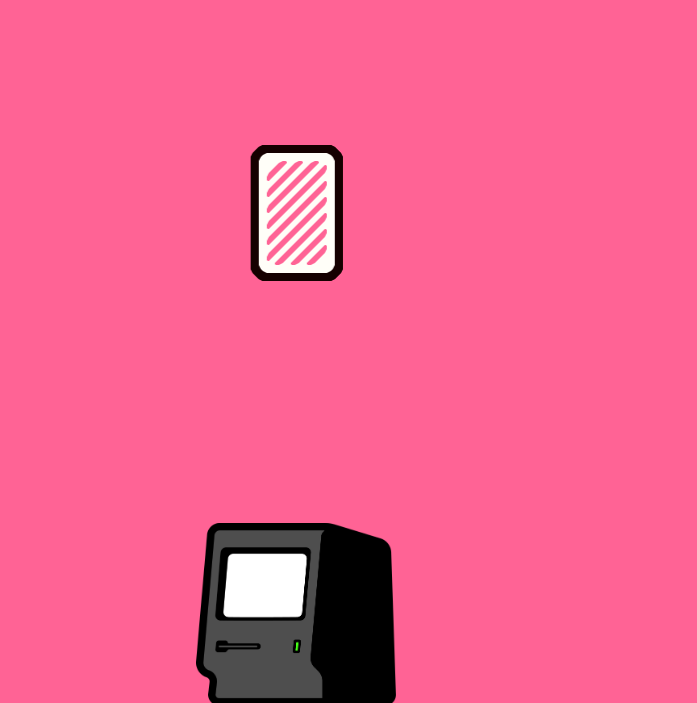
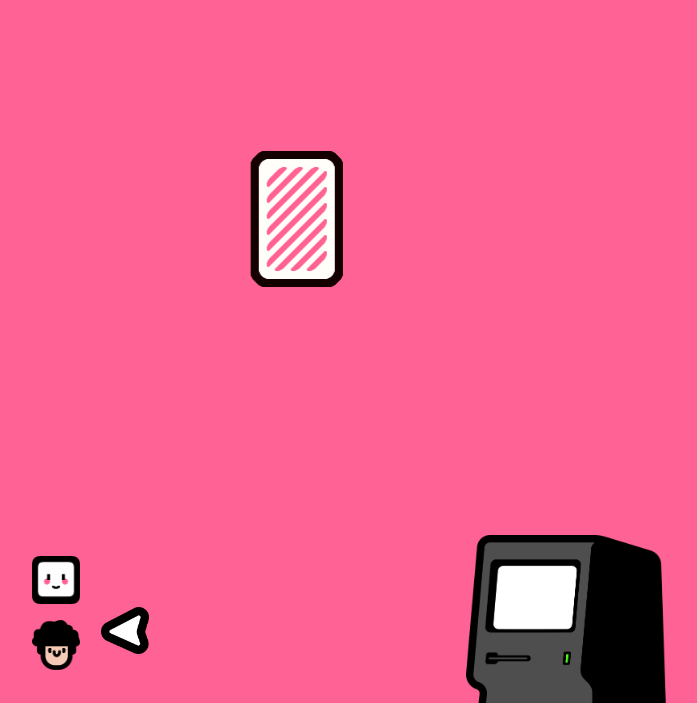
Before and after one commit to erickctra/blackjack-game, a plain HTML site: page index.html in a window 1280 px wide. Shown: the part 97-800 px from the top of the page, without its empty margins (344-1041 px from the left). Drawn offline with Linux system fonts and the light colour scheme.

Commit message:
add visually player round

```diff
--- a/css/styles.css
+++ b/css/styles.css
@@ -9,6 +9,7 @@ body {
     margin: 0;
     padding: 0;
     position: relative;
+
 }
 
 #main {
@@ -27,7 +28,9 @@ body {
 #table {
     display: flex;
     flex-direction: row;
+    justify-content: center;
 }
+
 
 #pack {
     width: 104px;
@@ -65,9 +68,7 @@ body {
     display: flex;
     flex-wrap: nowrap;
 
-    margin-top: 100px;
     min-width: 300px;
-    height: 200px;
 
     justify-content: center;
 }
@@ -163,26 +164,76 @@ body {
     font-size: 30px;
     color: white;
 
+    font-weight: 100;
 }
 
 #score {
     width: 100vw;
+    max-width: 700px;
     display: flex;
 
-    justify-content: space-around;
+    justify-content: space-between;
+    overflow: hidden;
+}
+
+#playerRound {
+    display: flex;
+    height: 15vh;
+    flex-direction: row;
+}
+
+#players {
+    display: flex;
+    padding-left: 40%;
+    padding-right: 20%;
+    padding-top: 10%;
+    flex-direction: column;
+    height: 15vh;
+
+    justify-content: space-between;
+}
+
+#pc-avatar {
+    min-width: calc(6vh);
+    min-height: 6vh;
+    background: url('../img/computer.png') no-repeat;
+    background-size: 6vh;
+}
+
+#player-avatar {
+    min-width: calc(6vh);
+    min-height: 7vh;
+    background: url('../img/player.png') no-repeat;
+    background-size: 6vh;
+}
+
+#arrow {
+    min-width: 13vw;
+
+    min-height: 6vh;
+    background: url('../img/arrow.png') no-repeat;
+    background-size: 6vh;
+
+    align-self: flex-end;
 }
 
 #display{
-    width: 200px;
+    /* width: calc(100px + 20vh);
     height: 180px;
     background: url('../img/computerArt.png') no-repeat;
-    background-size: 200px;
+    background-size: 200px; */
+    margin-right: -20px;
+
+    min-width: calc(25vh);
+    min-height: 21vh;
+    background: url('../img/computerArt.png') no-repeat;
+    background-size: 25vh;
 }
 
 #display h1 {
     color: #000;
-    margin: 20% 28%;
-    font-size: 40px;
+    margin: 18% 28%;
+    font-size: 50px;
 }
 
 /* Animations */
@@ -292,3 +343,16 @@ body {
         opacity: 0;
     }
 }
+
+
+@media (min-width: 700px) {
+    #score {
+        overflow: visible;
+    }
+
+    #players {
+
+        padding-right: 10%;
+
+    }
+}
--- a/index.html
+++ b/index.html
@@ -13,6 +13,8 @@
         <h1 id="winnerText">You Win</h1>
     </div>
     <div id="main">
+      <div></div>
+      <div class="group">
         <div id="computer"></div>
 
         <div id="table">
@@ -26,7 +28,21 @@
 
         <h1 id="counter"></h1>
         <div id="deck"></div>
+      </div>
       <div id="score">
+        <div id="playerRound">
+          <div id="players">
+            <div id="pc-avatar">
+            </div>
+            <div id="player-avatar">
+            </div>
+          </div>
+
+
+            <div id="arrow"></div>
+
+
+        </div>
         <div id="display">
           <h1 id="scoreDisplay"></h1>
         </div>
--- a/js/index.js
+++ b/js/index.js
@@ -139,6 +139,7 @@ function removeCard(player, card) {
       console.log(`discarted card: ${discartedCard}`);
       console.log('---------------');
 
+    document.getElementById('arrow').style.alignSelf = 'flex-start';
       setPlayerRound(player);
       // TODO PC TURN
       startGame();
@@ -226,6 +227,8 @@ function computerPlay() {
     if (absolute == 21) {
       renderWinner(computer);
       setPlayerRound(computer);
+    document.getElementById('arrow').style.alignSelf = 'flex-end';
+
       resetGame();
       return;
     }
@@ -267,6 +270,8 @@ function computerPlay() {
 
     renderCard(computer, pullCard[0], pullCard[1]);
     setPlayerRound(computer);
+    document.getElementById('arrow').style.alignSelf = 'flex-end';
+
     return;
   } else {
     console.log('comprou uma carta');
@@ -309,6 +314,8 @@ function computerPlay() {
     document.getElementById('computer').childNodes.item(0).remove();
 
     setPlayerRound(computer);
+    document.getElementById('arrow').style.alignSelf = 'flex-end';
+
     return;
   }
 }
```
Also changed, not shown: img/arrow.png (added), img/computer.png (added), img/player.png (added). Lines whose indentation alone changed are shown as unchanged.
